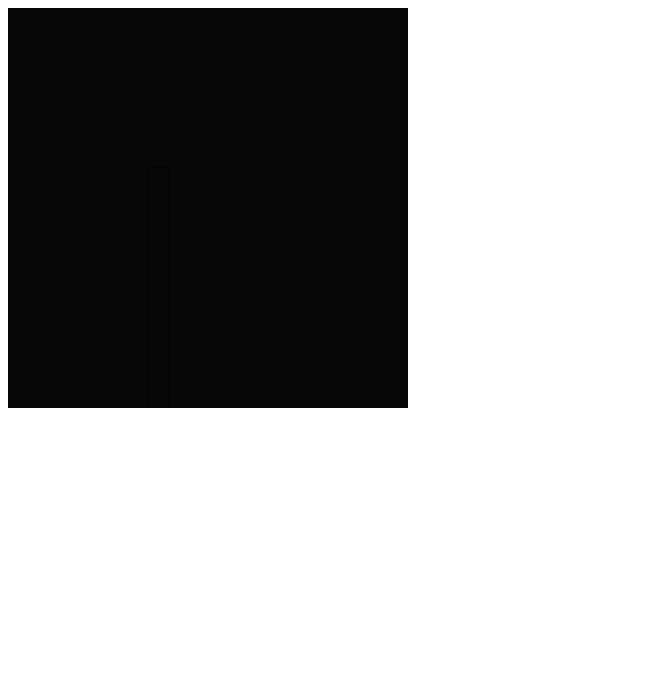
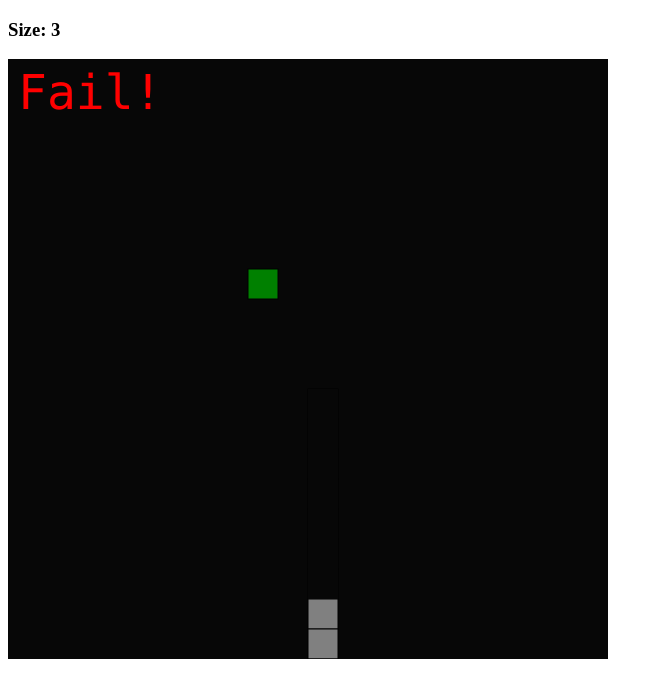
Before and after one commit to mequestrufen/filujs, a plain HTML site: page filu.html in a window 1280 px wide. Shown: the whole page, without its empty margins (0-663 px from the left). Drawn offline with Linux system fonts and the light colour scheme.

Commit message:
collision detection added, score counter, some fixes

```diff
--- a/filu.html
+++ b/filu.html
@@ -7,7 +7,8 @@
 </head>
 
 <body>
-    <canvas id="canvas" width="400" height="400"></canvas>
+    <h3>Size: <span id="sizeElement" /></h3>
+    <canvas id="canvas" width="600" height="600"></canvas>
 
     <script>
         show();
--- a/filu.js
+++ b/filu.js
@@ -1,20 +1,34 @@
 var canvas;
-var squareSize = 20;
+var squareSize = 30;
 var backgroundColor = '#070707';
+var interval;
+
+var boundarySize = 20;
 
 var direction = 'S';
-var filuSize = 7;
+var filuSize = 3;
 var head = {
-    x: 7,
-    y: 7
+    x: 10,
+    y: 10
+};
+
+var target = {
+    x: 0,
+    y: 0
 };
 
 var filu = []
 
 document.addEventListener('keydown', keyDown);
 
+function setCanvas(canvasElement) {
+    canvas.fillStyle = backgroundColor;
+    canvas.fillRect(0, 0, canvasElement.width, canvasElement.height);
+
+    canvas.font = '48px menlo';
+}
+
 function draw() {
-
     switch (direction) {
         case 'N':
             head.y--;
@@ -39,7 +53,7 @@ function draw() {
     };
 
     filu.push(item);
-    drawSquare(head.x, head.y);
+    drawSquare(head.x, head.y, 'gray');
 
     if(filu.length > filuSize) {
         eraseSquare(filu[0].x, filu[0].y)
@@ -47,8 +61,8 @@ function draw() {
     }
 }
 
-function drawSquare(x, y) {
-    canvas.fillStyle = 'rgb(200, 200, 200)';
+function drawSquare(x, y, color) {
+    canvas.fillStyle = color;
     canvas.fillRect(x * squareSize, y * squareSize, squareSize, squareSize);
 
     canvas.fillStyle = backgroundColor;
@@ -60,36 +74,93 @@ function eraseSquare(x, y) {
     canvas.fillRect(x * squareSize, y * squareSize, squareSize, squareSize);
 }
 
+function getRandomInt(max) {
+    return Math.floor(Math.random() * Math.floor(max));
+}
+
+function drawTarget() {
+    do {
+        target.x = getRandomInt(20);
+        target.y = getRandomInt(20);
+    } while (isInFilu());
+    drawSquare(target.x, target.y, 'green');
+}
+
+function isInFilu(x, y) {
+    filu.forEach((item) => {
+        if(item.x === target.x && item.y === target.y) {
+            return true;
+        }
+    })
+    return false;
+}
+
+function log(x, y) {
+    console.log('x: ' + x + ' / y: ' + y);
+}
+
+function hitFilu() {
+    //detect self inflictment
+    let dupl = 0;
+    filu.forEach((item) => {
+        if(item.x === head.x && item.y === head.y) {
+            dupl++;
+        }
+    });
+    return (dupl === 2);
+}
+
+function hitBoundary() {
+    return (head.x < 0 || head.x > boundarySize -1 || head.y < 0 || head.y > boundarySize -1);
+}
+
+function targetHit() {
+    if(head.x === target.x && head.y === target.y) {
+        filuSize++;
+        drawTarget();
+    }
+}
+
 function keyDown(e) {
     switch(e.code) {
         case 'ArrowUp':
-            direction = 'N';
+            if (direction !== 'S') direction = 'N';
             break;
 
         case 'ArrowDown':
-            direction = 'S';
+            if (direction !== 'N') direction = 'S';
             break;
 
         case 'ArrowLeft':
-            direction = 'O';
+            if (direction !== 'E') direction = 'O';
             break;
 
         case 'ArrowRight':
-            direction = 'E'
+            if (direction !== 'O') direction = 'E';
             break;
     }
 }
 
 function show(){
+    var sizeElement = document.getElementById('sizeElement');
     var canvasElement = document.getElementById('canvas');
     if (canvasElement.getContext) {
       canvas = canvasElement.getContext('2d');
     }
 
-    canvas.fillStyle = backgroundColor;
-    canvas.fillRect(0, 0, canvasElement.width, canvasElement.height);
+    setCanvas(canvasElement);
+    drawTarget();
 
-    setInterval(() => {
+    interval = setInterval(() => {
         draw();
-    }, 250);
+        targetHit();
+        sizeElement.innerHTML = filuSize;
+
+        if(hitFilu() || hitBoundary()) {
+            clearInterval(interval);
+
+            canvas.fillStyle = 'red';
+            canvas.fillText('Fail!', 10, 50);
+        }
+    }, 115);
 }
```
